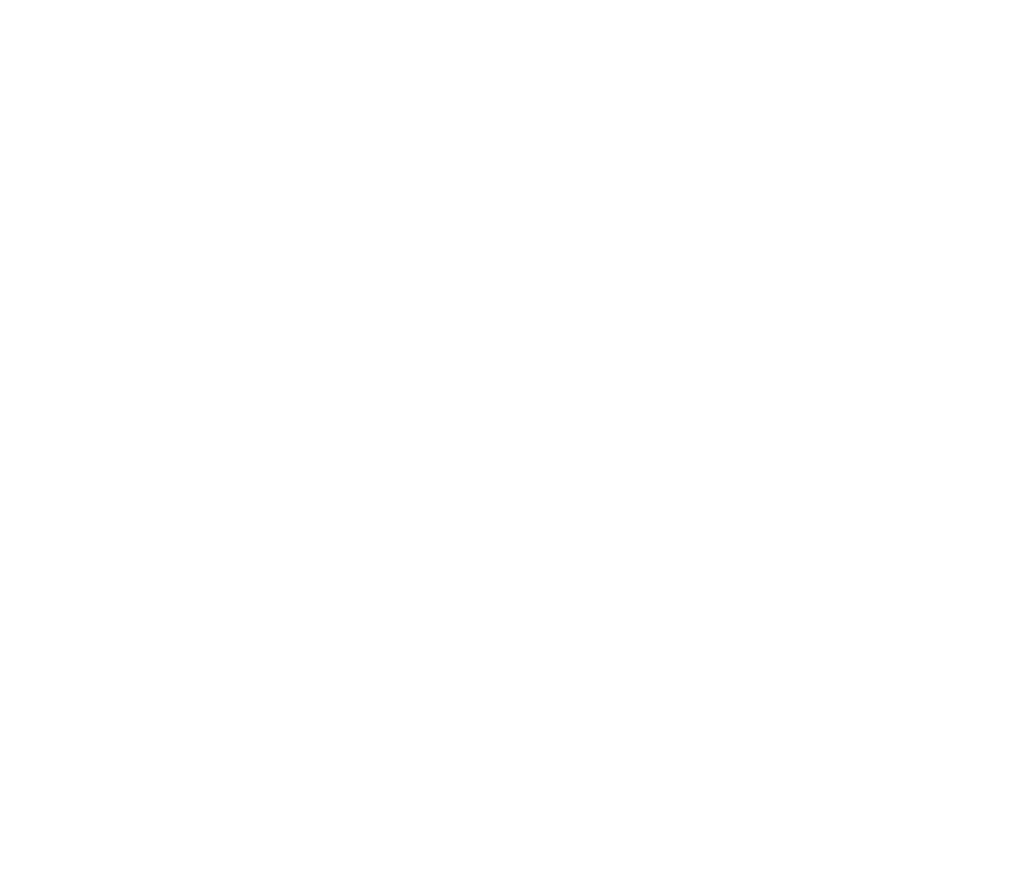
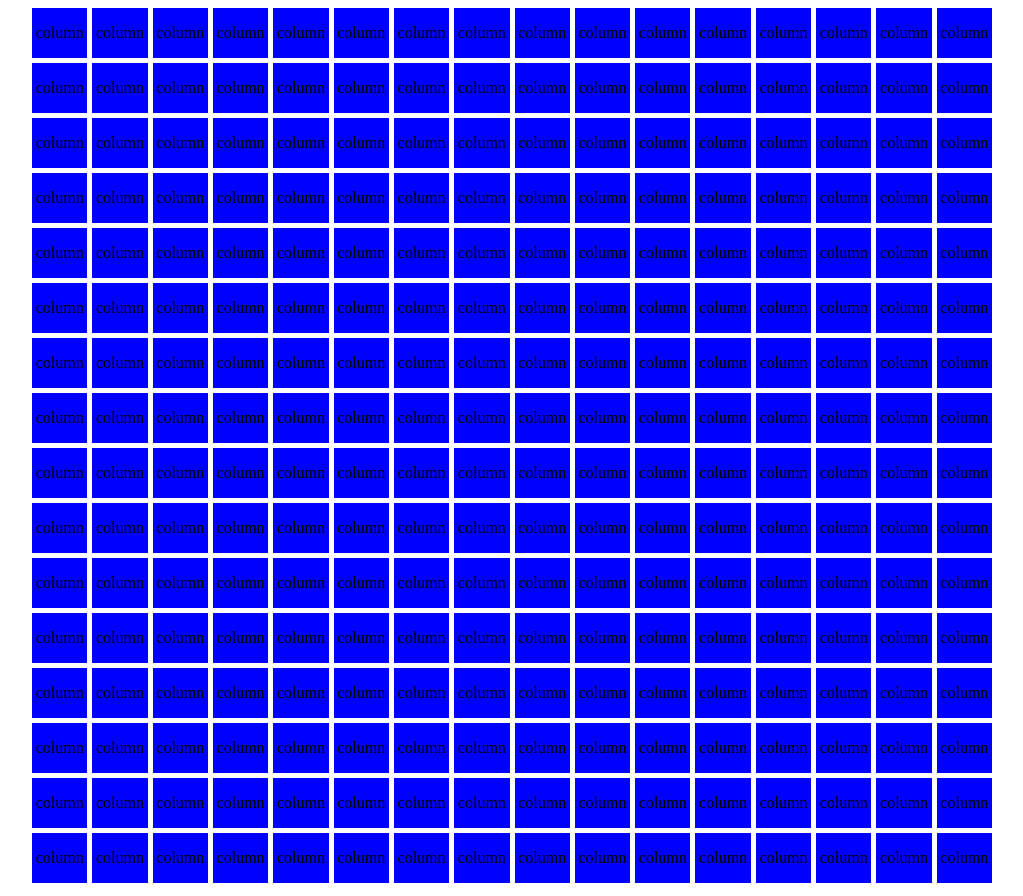
Before and after one commit to Torolero/etch-a-sketch, a plain HTML site: page index.html in a window 1280 px wide. Shown: the whole page, without its empty margins (128-1151 px from the left). Before the commit the page ends 800 px from the top, so only its background shows below. Drawn offline with Linux system fonts and the light colour scheme.

Commit message:
Create rows and columns
Created the rows and columns with flexbox using nested
for loops.

```diff
--- a/script.js
+++ b/script.js
@@ -1 +1,16 @@
 /*Create divs with js to go inside div with ID "container" */
+const containerDiv = document.getElementById("container");
+
+for (let i = 0; i < 16; i++) {
+const row = document.createElement("div");
+containerDiv.appendChild(row);
+row.classList.add("row");
+
+for (let i = 0; i < 16; i++) {
+
+const column = document.createElement("div");
+row.appendChild(column);
+column.classList.add("column");
+column.textContent = "column";
+}
+}
--- a/stylsheet.css
+++ b/stylsheet.css
@@ -1,3 +1,24 @@
 /*Use Flexbox to make divs appear as a grid vs a column*/
 
 /*Watchout for borders & margins that will modify size of squares*/
+body {
+    text-align: center;
+}
+
+#container {
+    /* background-color: lightcoral; */
+    margin: 0 auto;
+    max-width: 960px;
+}
+
+.row {
+    display: flex;
+    gap: 5px;
+}
+
+.column {
+    background-color: blue;
+    padding: 1rem 0;
+    flex: 1;
+    margin-bottom: 5px;
+}
```
Also changed, not shown: index.html (+3 -1 lines).
